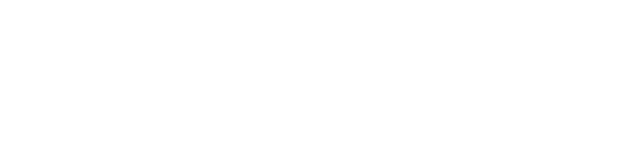
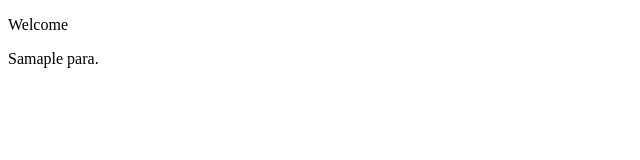
Before and after one commit to Nidhii-nia/Test, a plain HTML site: page index.html in a window 1280 px wide. Shown: the whole page, without its empty margins (0-640 px from the left). Drawn offline with nearby package versions, Linux system fonts and the light colour scheme.

Commit message:
new file changes

```diff
--- a/index.html
+++ b/index.html
@@ -6,6 +6,8 @@
     <title>Document</title>
   </head>
   <body>
+    <p id="para1">Sample para.</p>
+    <p id="para2">Samaple para.</p>
     <script
       src="https://code.jquery.com/jquery-3.7.1.js"
       integrity="sha256-eKhayi8LEQwp4NKxN+CfCh+3qOVUtJn3QNZ0TciWLP4="
--- a/like.js
+++ b/like.js
@@ -1 +1,4 @@
-console.log("like");
+// var para1 = document.getElementById('para1');
+// para1.innerHTML = "Welcome";
+
+$('#para1').html('Welcome');
```
